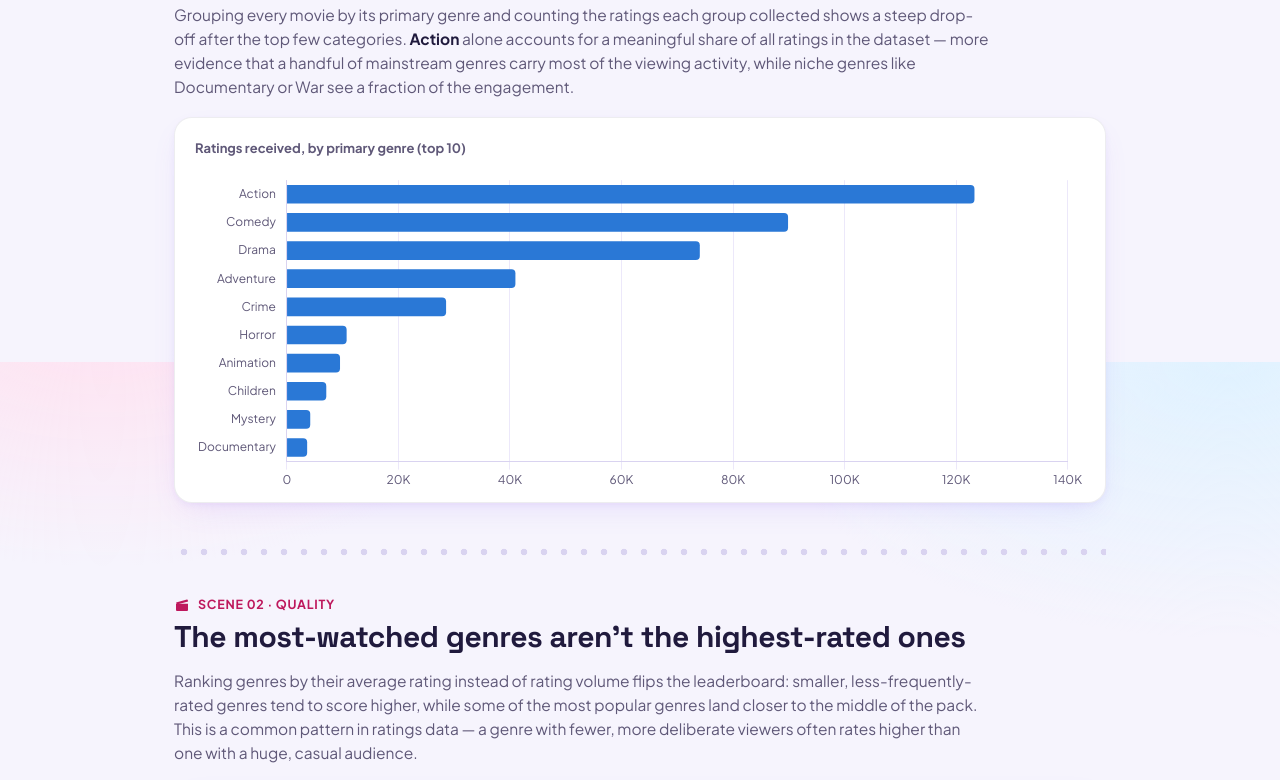
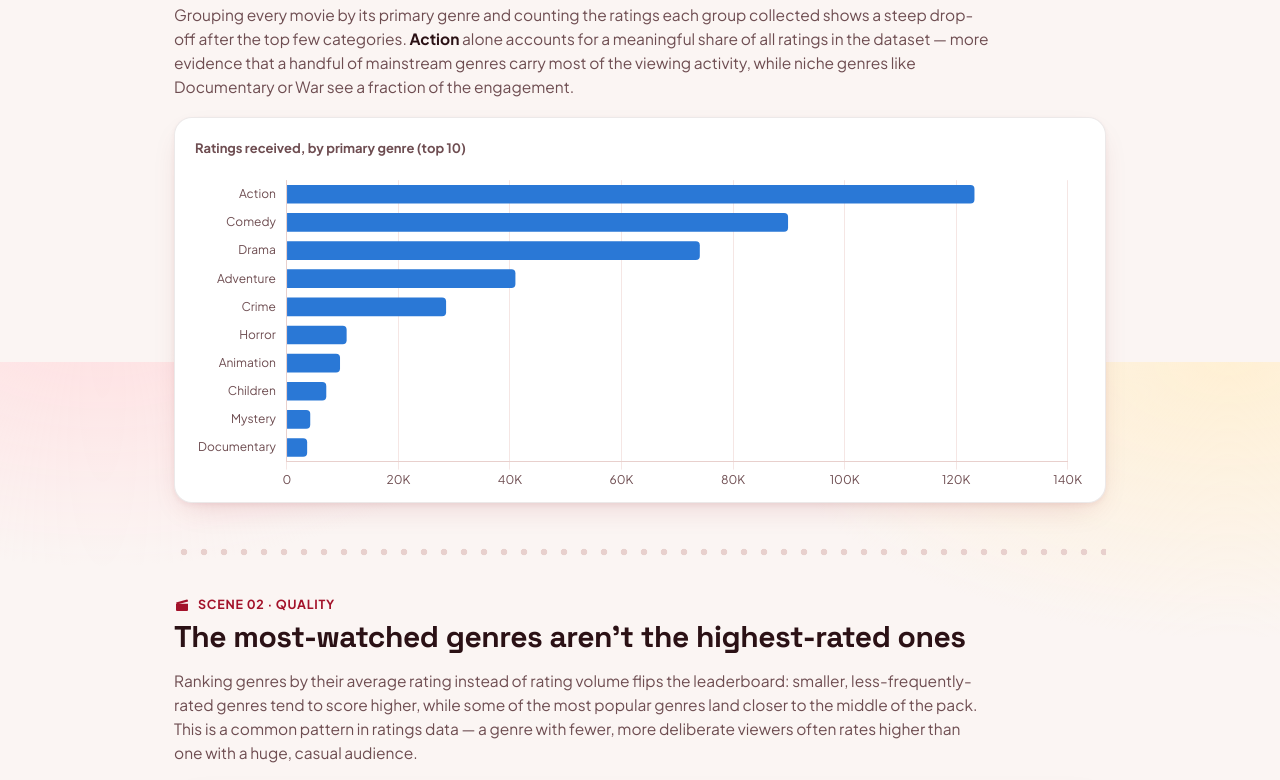
Before and after one commit to jdshetron/movie-analytics, a plain HTML site: page docs/index.html in a window 1280 px wide. Shown: the part 1238-2018 px from the top of the page. Drawn offline with nearby package versions, Linux system fonts and the light colour scheme.

Commit message:
Switch the site theme from purple to red-carpet red and gold
- Light mode: ivory/blush/champagne background, crimson accents
- Dark mode: deep oxblood background with red and gold glows; gradient
  text runs rose to gold
- Theater screen, ticket, and scene strip are burgundy velvet, with
  curtain folds and gold trim on the hero screen
- Pulled every hard-coded purple/pink glow into --glow, --glow-soft, and
  --shadow-deep tokens, and split --gradient-text (gradient-as-text) from
  --gradient-accent (fills under white text) so each can keep contrast
- Dashboard's highest-rated chart uses the palette's red slot instead of
  violet so it sits in the theme

Chart data colors are unchanged; re-validated against the new red
surfaces in both modes (all checks pass).

Co-Authored-By: Claude Opus 5.5 <noreply@anthropic.com>

```diff
--- a/docs/css/style.css
+++ b/docs/css/style.css
@@ -4,32 +4,36 @@
 
 :root {
   color-scheme: light;
-  --bg: #f6f4fd;
+  --bg: #fbf5f3;
   --bg-gradient:
-    radial-gradient(760px 420px at 8% -6%, #ffe1f0 0%, rgba(255, 225, 240, 0) 60%),
-    radial-gradient(820px 460px at 96% 0%, #e0f2ff 0%, rgba(224, 242, 255, 0) 60%),
-    radial-gradient(900px 520px at 50% 110%, #e3fbf0 0%, rgba(227, 251, 240, 0) 55%),
-    #f6f4fd;
+    radial-gradient(760px 420px at 8% -6%, #ffdfe1 0%, rgba(255, 223, 225, 0) 60%),
+    radial-gradient(820px 460px at 96% 0%, #fff0d4 0%, rgba(255, 240, 212, 0) 60%),
+    radial-gradient(900px 520px at 50% 110%, #ffe6e4 0%, rgba(255, 230, 228, 0) 55%),
+    #fbf5f3;
   --surface: #ffffff;
   --surface-raised: #ffffff;
-  --text-primary: #201a3d;
-  --text-secondary: #5f5878;
-  --text-muted: #938db0;
-  --border: rgba(32, 26, 61, 0.08);
-  --grid: #ece8fa;
-  --axis: #d9d3f0;
+  --text-primary: #2b1115;
+  --text-secondary: #6e4d51;
+  --text-muted: #a4878a;
+  --border: rgba(43, 17, 21, 0.09);
+  --grid: #f5e6e4;
+  --axis: #e8d0cd;
 
-  --accent: #ec4899;
-  --accent-2: #8b5cf6;
-  --accent-ink: #be185d;
-  --gold: #f59e0b;
+  --accent: #d61f3a;
+  --accent-2: #8f0f23;
+  --accent-ink: #a3122a;
+  --gold: #b8860b;
 
-  --screen: #1b1535;
-  --screen-2: #2c2154;
-  --screen-text: #f7f3ff;
-  --screen-muted: #c9bfe8;
+  --screen: #2a080e;
+  --screen-2: #5a1120;
+  --screen-text: #fff6f1;
+  --screen-muted: #f1cdc6;
   --bulb: #ffd36e;
-  --perforation: rgba(32, 26, 61, 0.2);
+  --perforation: rgba(43, 17, 21, 0.2);
+
+  --glow: rgba(214, 31, 58, 0.55);
+  --glow-soft: rgba(214, 31, 58, 0.25);
+  --shadow-deep: rgba(90, 10, 24, 0.55);
 
   --series-1: #2a78d6;
   --series-2: #eb6834;
@@ -43,9 +47,12 @@
 
   --radius: 18px;
   --radius-sm: 12px;
-  --shadow: 0 2px 6px rgba(139, 92, 246, 0.08), 0 12px 32px -12px rgba(139, 92, 246, 0.18);
-  --shadow-hover: 0 6px 16px rgba(139, 92, 246, 0.12), 0 20px 44px -16px rgba(236, 72, 153, 0.24);
-  --gradient-accent: linear-gradient(120deg, #ec4899, #8b5cf6);
+  --shadow: 0 2px 6px rgba(143, 15, 35, 0.07), 0 12px 32px -12px rgba(143, 15, 35, 0.18);
+  --shadow-hover: 0 6px 16px rgba(143, 15, 35, 0.1), 0 20px 44px -16px rgba(214, 31, 58, 0.26);
+  /* Fills with white text on top (buttons, pills, chips). */
+  --gradient-accent: linear-gradient(120deg, #e3263f, #8f0f23);
+  /* Gradient used as text color (brand mark, stat values). */
+  --gradient-text: linear-gradient(120deg, #d61f3a, #8f0f23);
 
   --ease: cubic-bezier(0.22, 1, 0.36, 1);
 }
@@ -53,32 +60,36 @@
 @media (prefers-color-scheme: dark) {
   :root:not([data-theme="light"]) {
     color-scheme: dark;
-    --bg: #14112a;
+    --bg: #160609;
     --bg-gradient:
-      radial-gradient(760px 420px at 8% -6%, rgba(236, 72, 153, 0.16) 0%, rgba(236, 72, 153, 0) 60%),
-      radial-gradient(820px 460px at 96% 0%, rgba(56, 189, 248, 0.14) 0%, rgba(56, 189, 248, 0) 60%),
-      radial-gradient(900px 520px at 50% 110%, rgba(45, 212, 191, 0.12) 0%, rgba(45, 212, 191, 0) 55%),
-      #14112a;
-    --surface: #1d1938;
-    --surface-raised: #221d40;
-    --text-primary: #f5f3ff;
-    --text-secondary: #c6bfe6;
-    --text-muted: #8b84ac;
-    --border: rgba(245, 243, 255, 0.10);
-    --grid: #322b52;
-    --axis: #453c6d;
+      radial-gradient(760px 420px at 8% -6%, rgba(214, 31, 58, 0.2) 0%, rgba(214, 31, 58, 0) 60%),
+      radial-gradient(820px 460px at 96% 0%, rgba(212, 160, 60, 0.12) 0%, rgba(212, 160, 60, 0) 60%),
+      radial-gradient(900px 520px at 50% 110%, rgba(143, 15, 35, 0.24) 0%, rgba(143, 15, 35, 0) 55%),
+      #160609;
+    --surface: #231012;
+    --surface-raised: #2b1417;
+    --text-primary: #fff4f2;
+    --text-secondary: #e9c8c4;
+    --text-muted: #ab8985;
+    --border: rgba(255, 244, 242, 0.10);
+    --grid: #3b1d20;
+    --axis: #5c3035;
 
-    --accent: #f472b6;
-    --accent-2: #a78bfa;
-    --accent-ink: #f9a8d4;
+    --accent: #ff5a6e;
+    --accent-2: #e11d48;
+    --accent-ink: #ff9aa6;
     --gold: #fbbf24;
 
-    --screen: #0d0a1e;
-    --screen-2: #211a44;
-    --screen-text: #f7f3ff;
-    --screen-muted: #c9bfe8;
+    --screen: #120305;
+    --screen-2: #4a101c;
+    --screen-text: #fff6f1;
+    --screen-muted: #f1cdc6;
     --bulb: #ffd36e;
-    --perforation: rgba(245, 243, 255, 0.22);
+    --perforation: rgba(255, 244, 242, 0.22);
+
+    --glow: rgba(255, 90, 110, 0.5);
+    --glow-soft: rgba(255, 90, 110, 0.22);
+    --shadow-deep: rgba(0, 0, 0, 0.6);
 
     --series-1: #3987e5;
     --series-2: #d95926;
@@ -90,40 +101,45 @@
     --series-8: #e66767;
     --good: #0ca30c;
 
-    --shadow: 0 2px 8px rgba(0, 0, 0, 0.35), 0 16px 40px -16px rgba(167, 139, 250, 0.28);
-    --shadow-hover: 0 6px 18px rgba(0, 0, 0, 0.4), 0 22px 48px -16px rgba(244, 114, 182, 0.3);
-    --gradient-accent: linear-gradient(120deg, #f472b6, #a78bfa);
+    --shadow: 0 2px 8px rgba(0, 0, 0, 0.4), 0 16px 40px -16px rgba(214, 31, 58, 0.3);
+    --shadow-hover: 0 6px 18px rgba(0, 0, 0, 0.45), 0 22px 48px -16px rgba(255, 90, 110, 0.32);
+    --gradient-accent: linear-gradient(120deg, #e11d48, #9f1239);
+    --gradient-text: linear-gradient(120deg, #ff7a8a, #ffc86b);
   }
 }
 
 :root[data-theme="dark"] {
   color-scheme: dark;
-  --bg: #14112a;
+  --bg: #160609;
   --bg-gradient:
-    radial-gradient(760px 420px at 8% -6%, rgba(236, 72, 153, 0.16) 0%, rgba(236, 72, 153, 0) 60%),
-    radial-gradient(820px 460px at 96% 0%, rgba(56, 189, 248, 0.14) 0%, rgba(56, 189, 248, 0) 60%),
-    radial-gradient(900px 520px at 50% 110%, rgba(45, 212, 191, 0.12) 0%, rgba(45, 212, 191, 0) 55%),
-    #14112a;
-  --surface: #1d1938;
-  --surface-raised: #221d40;
-  --text-primary: #f5f3ff;
-  --text-secondary: #c6bfe6;
-  --text-muted: #8b84ac;
-  --border: rgba(245, 243, 255, 0.10);
-  --grid: #322b52;
-  --axis: #453c6d;
+    radial-gradient(760px 420px at 8% -6%, rgba(214, 31, 58, 0.2) 0%, rgba(214, 31, 58, 0) 60%),
+    radial-gradient(820px 460px at 96% 0%, rgba(212, 160, 60, 0.12) 0%, rgba(212, 160, 60, 0) 60%),
+    radial-gradient(900px 520px at 50% 110%, rgba(143, 15, 35, 0.24) 0%, rgba(143, 15, 35, 0) 55%),
+    #160609;
+  --surface: #231012;
+  --surface-raised: #2b1417;
+  --text-primary: #fff4f2;
+  --text-secondary: #e9c8c4;
+  --text-muted: #ab8985;
+  --border: rgba(255, 244, 242, 0.10);
+  --grid: #3b1d20;
+  --axis: #5c3035;
 
-  --accent: #f472b6;
-  --accent-2: #a78bfa;
-  --accent-ink: #f9a8d4;
+  --accent: #ff5a6e;
+  --accent-2: #e11d48;
+  --accent-ink: #ff9aa6;
   --gold: #fbbf24;
 
-  --screen: #0d0a1e;
-  --screen-2: #211a44;
-  --screen-text: #f7f3ff;
-  --screen-muted: #c9bfe8;
+  --screen: #120305;
+  --screen-2: #4a101c;
+  --screen-text: #fff6f1;
+  --screen-muted: #f1cdc6;
   --bulb: #ffd36e;
-  --perforation: rgba(245, 243, 255, 0.22);
+  --perforation: rgba(255, 244, 242, 0.22);
+
+  --glow: rgba(255, 90, 110, 0.5);
+  --glow-soft: rgba(255, 90, 110, 0.22);
+  --shadow-deep: rgba(0, 0, 0, 0.6);
 
   --series-1: #3987e5;
   --series-2: #d95926;
@@ -135,9 +151,10 @@
   --series-8: #e66767;
   --good: #0ca30c;
 
-  --shadow: 0 2px 8px rgba(0, 0, 0, 0.35), 0 16px 40px -16px rgba(167, 139, 250, 0.28);
-  --shadow-hover: 0 6px 18px rgba(0, 0, 0, 0.4), 0 22px 48px -16px rgba(244, 114, 182, 0.3);
-  --gradient-accent: linear-gradient(120deg, #f472b6, #a78bfa);
+  --shadow: 0 2px 8px rgba(0, 0, 0, 0.4), 0 16px 40px -16px rgba(214, 31, 58, 0.3);
+  --shadow-hover: 0 6px 18px rgba(0, 0, 0, 0.45), 0 22px 48px -16px rgba(255, 90, 110, 0.32);
+  --gradient-accent: linear-gradient(120deg, #e11d48, #9f1239);
+  --gradient-text: linear-gradient(120deg, #ff7a8a, #ffc86b);
 }
 
 * { box-sizing: border-box; }
@@ -225,7 +242,7 @@ a { color: var(--accent-ink); }
   font-weight: 700;
   font-size: 22px;
   letter-spacing: -0.01em;
-  background: var(--gradient-accent);
+  background: var(--gradient-text);
   -webkit-background-clip: text;
   background-clip: text;
   color: transparent;
@@ -256,7 +273,7 @@ a { color: var(--accent-ink); }
 .site-nav .links a.active {
   color: #fff;
   background: var(--gradient-accent);
-  box-shadow: 0 4px 14px -4px rgba(236, 72, 153, 0.5);
+  box-shadow: 0 4px 14px -4px var(--glow);
 }
 
 /* ---------- Layout ---------- */
@@ -309,7 +326,7 @@ a { color: var(--accent-ink); }
    a drop-shadow filter on the row instead. */
 .stat-row,
 .dash-stat-row {
-  filter: drop-shadow(0 10px 18px rgba(139, 92, 246, 0.16));
+  filter: drop-shadow(0 10px 18px var(--glow-soft));
 }
 
 .stat-tile {
@@ -344,7 +361,7 @@ a { color: var(--accent-ink); }
   font-size: 30px;
   font-weight: 700;
   font-variant-numeric: proportional-nums;
-  background: var(--gradient-accent);
+  background: var(--gradient-text);
   -webkit-background-clip: text;
   background-clip: text;
   color: transparent;
@@ -474,7 +491,7 @@ a { color: var(--accent-ink); }
 .seg-toggle button.active {
   background: var(--gradient-accent);
   color: #fff;
-  box-shadow: 0 4px 12px -4px rgba(236, 72, 153, 0.5);
+  box-shadow: 0 4px 12px -4px var(--glow);
 }
 
 .seg-toggle button:focus-visible {
@@ -579,7 +596,7 @@ footer.site-footer a { color: var(--accent-ink); font-weight: 600; }
   background: var(--gradient-accent);
   color: #fff;
   transform: translateY(-2px);
-  box-shadow: 0 8px 20px -8px rgba(236, 72, 153, 0.5);
+  box-shadow: 0 8px 20px -8px var(--glow);
 }
 
 .reset-btn:active { transform: translateY(0) scale(0.97); }
@@ -706,7 +723,7 @@ table.data-table thead th:hover { color: var(--accent-ink); }
   height: 100%;
   width: 0;
   background: var(--gradient-accent);
-  box-shadow: 0 0 10px rgba(236, 72, 153, 0.6);
+  box-shadow: 0 0 10px var(--glow);
 }
 
 /* ---- Hero: a theater screen framed by chasing marquee bulbs ---- */
@@ -717,8 +734,14 @@ table.data-table thead th:hover { color: var(--accent-ink); }
   position: relative;
   border-radius: 26px;
   padding: 16px;
-  background: linear-gradient(160deg, var(--screen-2), var(--screen));
-  box-shadow: 0 34px 70px -34px rgba(76, 29, 149, 0.6);
+  /* Velvet curtain: soft vertical folds over a deep red gradient, gold trim. */
+  background:
+    repeating-linear-gradient(90deg,
+      rgba(255, 255, 255, 0.045) 0 10px,
+      rgba(0, 0, 0, 0.14) 22px,
+      rgba(255, 255, 255, 0.045) 34px),
+    linear-gradient(160deg, var(--screen-2), var(--screen));
+  box-shadow: 0 34px 70px -34px var(--shadow-deep), inset 0 0 0 1px rgba(255, 211, 110, 0.35);
   animation: fadeUp 0.8s var(--ease) both;
 }
 
@@ -851,12 +874,12 @@ table.data-table thead th:hover { color: var(--accent-ink); }
 .btn-primary {
   background: var(--gradient-accent);
   color: #fff;
-  box-shadow: 0 10px 24px -10px rgba(236, 72, 153, 0.8);
+  box-shadow: 0 10px 24px -10px var(--glow);
 }
 
 .btn-primary svg { width: 16px; height: 16px; }
 
-.btn-primary:hover { transform: translateY(-2px); box-shadow: 0 14px 30px -10px rgba(236, 72, 153, 0.9); }
+.btn-primary:hover { transform: translateY(-2px); box-shadow: 0 14px 30px -10px var(--glow); }
 
 .btn-ghost {
   color: var(--screen-text);
@@ -945,7 +968,7 @@ table.data-table thead th:hover { color: var(--accent-ink); }
   background: var(--gradient-accent);
   color: #fff;
   border-color: transparent;
-  box-shadow: 0 6px 16px -6px rgba(236, 72, 153, 0.7);
+  box-shadow: 0 6px 16px -6px var(--glow);
 }
 
 .chip:focus-visible,
@@ -995,7 +1018,7 @@ table.data-table thead th:hover { color: var(--accent-ink); }
   background: var(--screen);
   color: var(--screen-text);
   font-size: 13.5px;
-  box-shadow: 0 14px 30px -12px rgba(76, 29, 149, 0.6);
+  box-shadow: 0 14px 30px -12px var(--shadow-deep);
   animation: popIn 0.35s var(--ease) both;
 }
 
@@ -1032,7 +1055,7 @@ table.data-table thead th:hover { color: var(--accent-ink); }
     radial-gradient(circle, rgba(255, 255, 255, 0.35) 0 1.8px, transparent 2.3px) 3px 0 / 5px 11px repeat-y,
     radial-gradient(circle, rgba(255, 255, 255, 0.35) 0 1.8px, transparent 2.3px) calc(100% - 3px) 0 / 5px 11px repeat-y,
     var(--screen);
-  box-shadow: 0 16px 36px -16px rgba(76, 29, 149, 0.6);
+  box-shadow: 0 16px 36px -16px var(--shadow-deep);
 }
 
 .scene-strip button {
@@ -1220,7 +1243,7 @@ table.data-table thead th:hover { color: var(--accent-ink); }
   background: var(--gradient-accent);
   color: #fff;
   cursor: pointer;
-  box-shadow: 0 8px 18px -8px rgba(236, 72, 153, 0.7);
+  box-shadow: 0 8px 18px -8px var(--glow);
   transition: transform 0.2s var(--ease);
 }
 
@@ -1406,7 +1429,7 @@ table.data-table thead th:hover { color: var(--accent-ink); }
 }
 
 .credits-score dd {
-  background: var(--gradient-accent);
+  background: var(--gradient-text);
   -webkit-background-clip: text;
   background-clip: text;
   color: transparent;
--- a/docs/js/dashboard.js
+++ b/docs/js/dashboard.js
@@ -604,7 +604,7 @@
       type: 'bar',
       data: {
         labels: rows.map((d) => (d.year ? `${d.title} (${d.year})` : d.title)),
-        datasets: [{ data: rows.map((d) => d.value), backgroundColor: colors.series7, borderRadius: 4, barThickness: 18, maxBarThickness: 22 }],
+        datasets: [{ data: rows.map((d) => d.value), backgroundColor: colors.series8, borderRadius: 4, barThickness: 18, maxBarThickness: 22 }],
       },
       options,
     });
```
